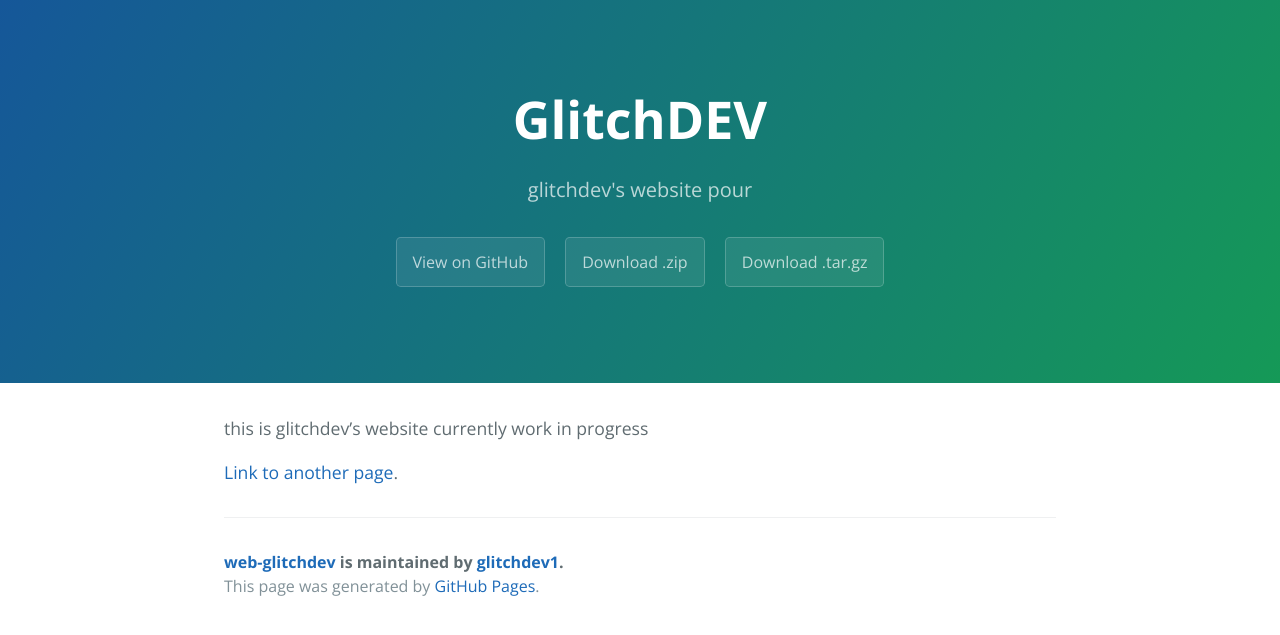
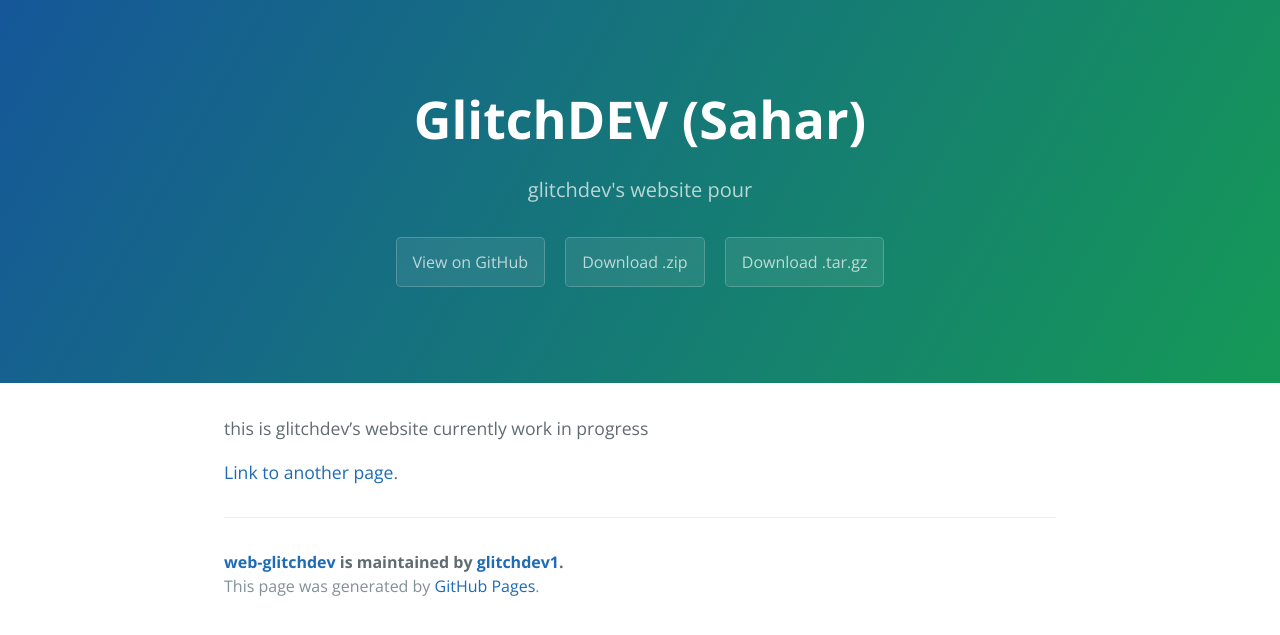
Before and after one commit to glitchdev1/web-glitchdev, a Jekyll site: the page built from index.md, in a window 1280 px wide. Shown: the top 635 px of the page. Built offline with Jekyll 4.4.1, drawn with Linux system fonts in a browser that asks for light colours.

Commit message:
Update _config.yml

```diff
--- a/_config.yml
+++ b/_config.yml
@@ -1,4 +1,4 @@
-title: GlitchDEV
+title: GlitchDEV (Sahar)
 description: glitchdev's website pour
 show_downloads: true
 google_analytics:
```
